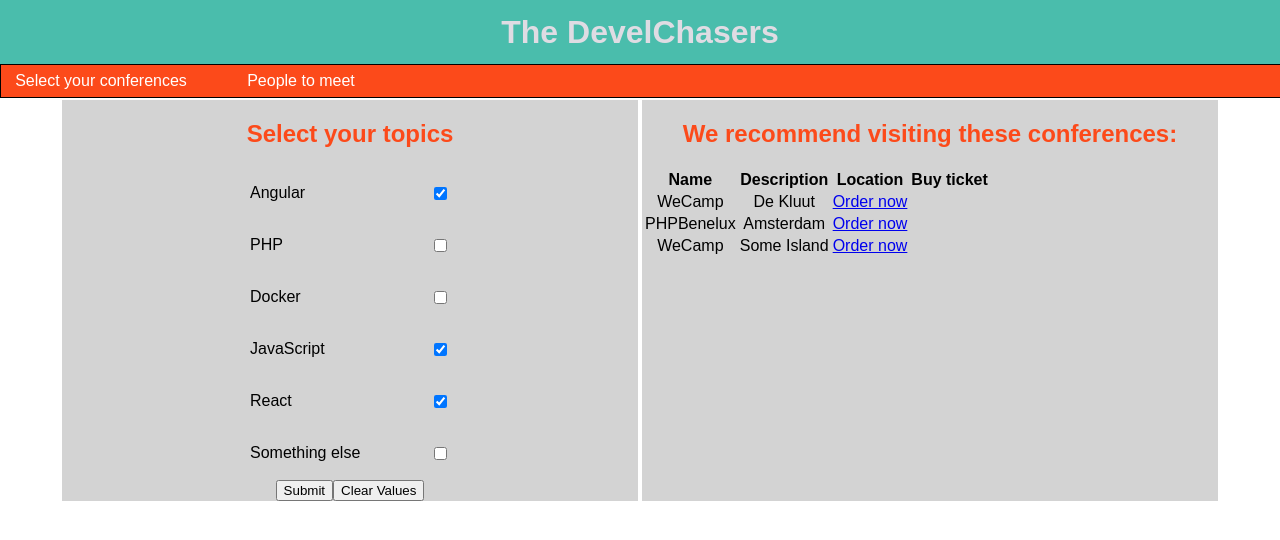
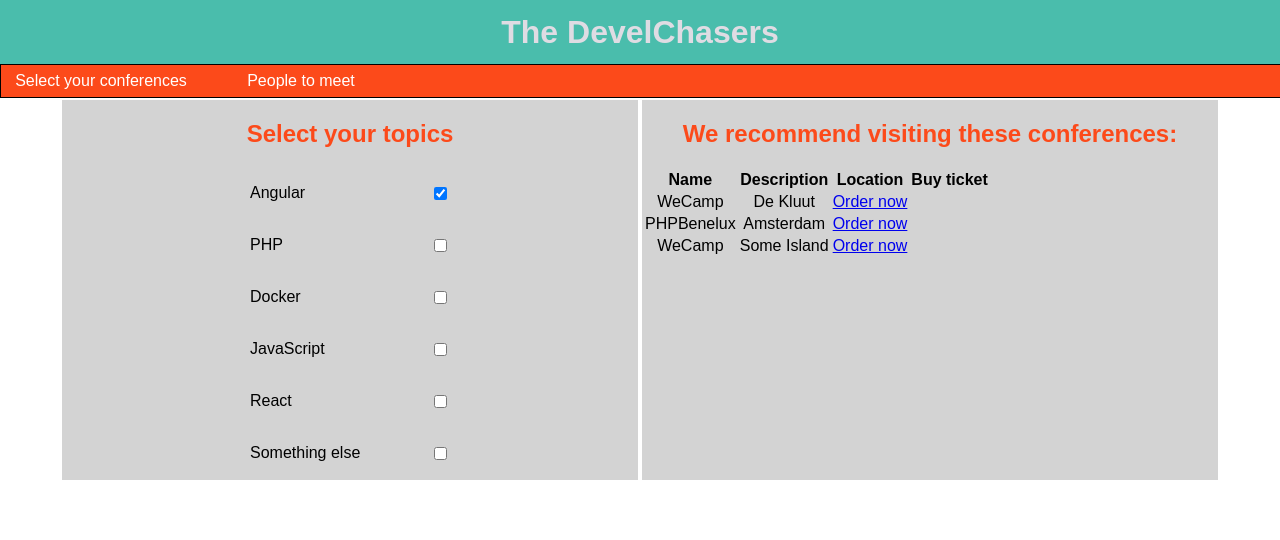
Before and after one commit to WeCamp/the-develchase, a React (Create React App) app in the folder src/resources/public/frontend/: page / in a window 1280 px wide. Shown: the top 540 px of the page. Built offline with nearby package versions, Linux system fonts and the light colour scheme.

Commit message:
Final commit for today

```diff
--- a/src/resources/public/frontend/src/App.js
+++ b/src/resources/public/frontend/src/App.js
@@ -1,8 +1,8 @@
 import React, { Component } from 'react';
 import './App.css';
 import styled from "styled-components";
-import TopicSelector from "./Topics";
-import { ConferencesResult } from "./ConferencesResult";
+// import TopicSelector from "./Topics";
+// import { ConferencesResult } from "./ConferencesResult";
 
 const Header = styled.div`
     display: flex;
@@ -63,27 +63,119 @@ const Conferences = styled.div`
     margin: 2px;
     `;
 
+export const TopicItem = styled.div`
+	display: flex;
+	justify-content: center;
+	padding: 10px;
+	height: 2em;
+	&:hover {
+		background-color: grey;
+	}
+`;
+
+export const TopicName = styled.label`
+	display: flex;
+	justify-content: space-between;
+	margin: auto 0;
+	width: 200px;
+`;
+
+export const TopicCheckbox = styled.input`
+	margin-right: 0 0 auto;
+`;
+
+const AllTopics = [{
+	id: 1,
+	name: 'Angular',
+	checked: true,
+}, {
+	id: 2,
+	name: 'PHP',
+	checked: false,
+}, {
+	id: 3,
+	name: 'Docker',
+	checked: false,
+}, {
+	id: 6,
+	name: 'JavaScript',
+	checked: false,
+}, {
+	id: 4,
+	name: 'React',
+	checked: false,
+}, {
+	id: 5,
+	name: 'Something else',
+	checked: false,
+}];
+
+const columns = [{
+	id: '1',
+	title: 'Name',
+	dataIndex: 'name',
+}, {
+	id: '2',
+	title: 'Description',
+	className: 'description',
+	dataIndex: 'description',
+}, {
+	id: '3',
+	title: 'Location',
+	dataIndex: 'location',
+}, {
+	id: '4',
+	title: 'Buy ticket',
+	dataIndex: 'url',
+}];
+
+const conferences = [{
+	id: '1',
+	name: 'WeCamp',
+	location: 'De Kluut',
+	url: 'http://www.wecamp.com',
+}, {
+	id: '2',
+	name: 'PHPBenelux',
+	location: 'Amsterdam',
+	url: 'http://www.phpbenelux.com',
+}, {
+	id: '3',
+	name: 'WeCamp',
+	location: 'Some Island',
+	url: 'http://www.wecamp.com',
+}];
+
 class App extends Component {
 
     constructor() {
         super();
-        this.state = { items: [] };
-		console.log("state", this.setState);
+		this.state = { conferences: [], topics: AllTopics };
 	}
 
 	apiCall( input )
-	{
-		fetch(`http://echo.jsontest.com/fruit/banana/apple/tree`)
+	{	var topicArray = [];
+		this.state.topics.forEach( ( topic ) => {
+			console.log( topic );
+		if( topic.checked === true ) { topicArray.push( topic.name ); }
+		console.log( "TopicArray", topicArray );
+	} )
+		fetch(`http://echo.jsontest.com/fruit/banana/apple/tree`, {
+			method: "POST",
+			body: { interests: topicArray },
+		})
 		.then(function (response) {
 			return response.json();
 		})
 		.then(function (parsedData) {
-			input.setState({items: parsedData});
+			input.setState({conferences: parsedData});
 			console.log( "setState", input.state );
 		})
 	}
 
   render() {
+	  console.log("state", this.state);
+
 	  var that = this;
 
 	  return (
@@ -99,11 +191,52 @@ class App extends Component {
         <Content>
             <Topics>
                 <SubTitle>Select your topics</SubTitle>
-                <TopicSelector apiCall={ this.apiCall } that={ that }/>
-            </Topics>
+					<form onSubmit={this.handleSubmit}>
+						{ this.state.topics.map( function( topic ) {
+								return (
+									<TopicItem key={ topic.id }>
+										<TopicName>{ topic.name }
+											<TopicCheckbox
+												name={ topic.name }
+												defaultChecked={ topic.checked }
+												component="input"
+												type="checkbox"
+												onClick={ () => { topic.checked=!topic.checked;
+													console.log( topic.checked );
+													that.apiCall( that );
+												}
+												}
+											/>
+										</TopicName>
+									</TopicItem>
+								)
+							}
+						)}
+					</form>
+			</Topics>
             <Conferences>
                 <SubTitle>We recommend visiting these conferences:</SubTitle>
-                <ConferencesResult></ConferencesResult>
+				<table>
+					<tbody>
+					<tr>
+						{ columns.map( function( column ) {
+								return (
+									<td key={ column.id }><strong>{ column.title }</strong></td>
+								)
+							}
+						)}
+					</tr>
+					{ conferences.map( function( conference ){
+						return (
+							<tr key={ conference.id }>
+								<td>{ conference.name }</td>
+								<td>{ conference.location }</td>
+								<td><a href={ conference.url }>Order now</a></td>
+							</tr>
+						)
+					})}
+					</tbody>
+				</table>
             </Conferences>
         </Content>
       </div>
--- a/src/resources/public/frontend/src/Topics.js
+++ b/src/resources/public/frontend/src/Topics.js
@@ -52,7 +52,7 @@ class TopicSelector extends Component {
 	constructor(props) {
 		super(props);
 		// this.handleChange = this.handleChange.bind(this);
-		this.state = { value: "", topics: AllTopics };
+		this.state = { topics: AllTopics };
 		console.log("state", this.state );
 	}
 
@@ -69,7 +69,7 @@ class TopicSelector extends Component {
 										defaultChecked={ topic.checked }
 										component="input"
 										type="checkbox"
-										onClick={ ()=> { self.props.apiCall( self.props.that );
+										onClick={ () => { self.props.apiCall( self.props.that );
 											topic.checked=!topic.checked;
 											console.log( topic.checked );
 										}
@@ -80,14 +80,6 @@ class TopicSelector extends Component {
 						)
 					}
 				)}
-				<div>
-					<button type="submit">
-						Submit
-					</button>
-					<button type="button">
-						Clear Values
-					</button>
-				</div>
 			</form>
 		)
 	}
```
